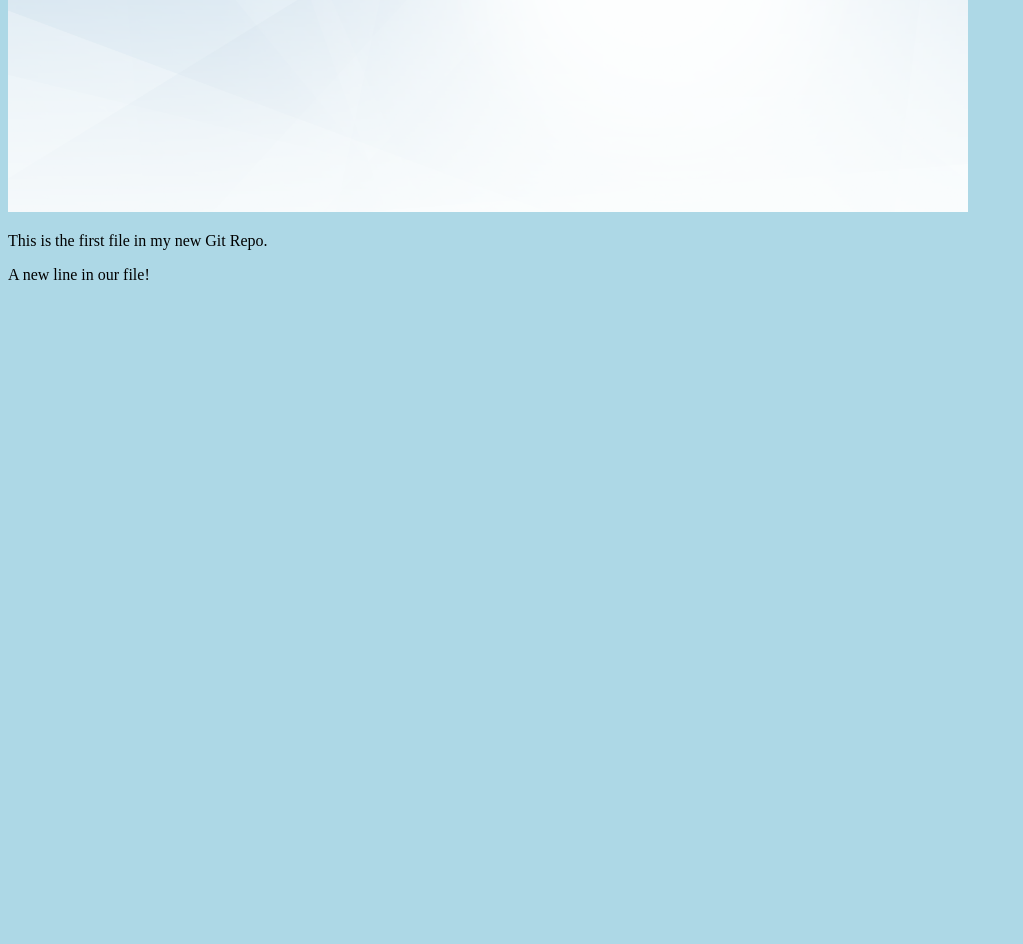
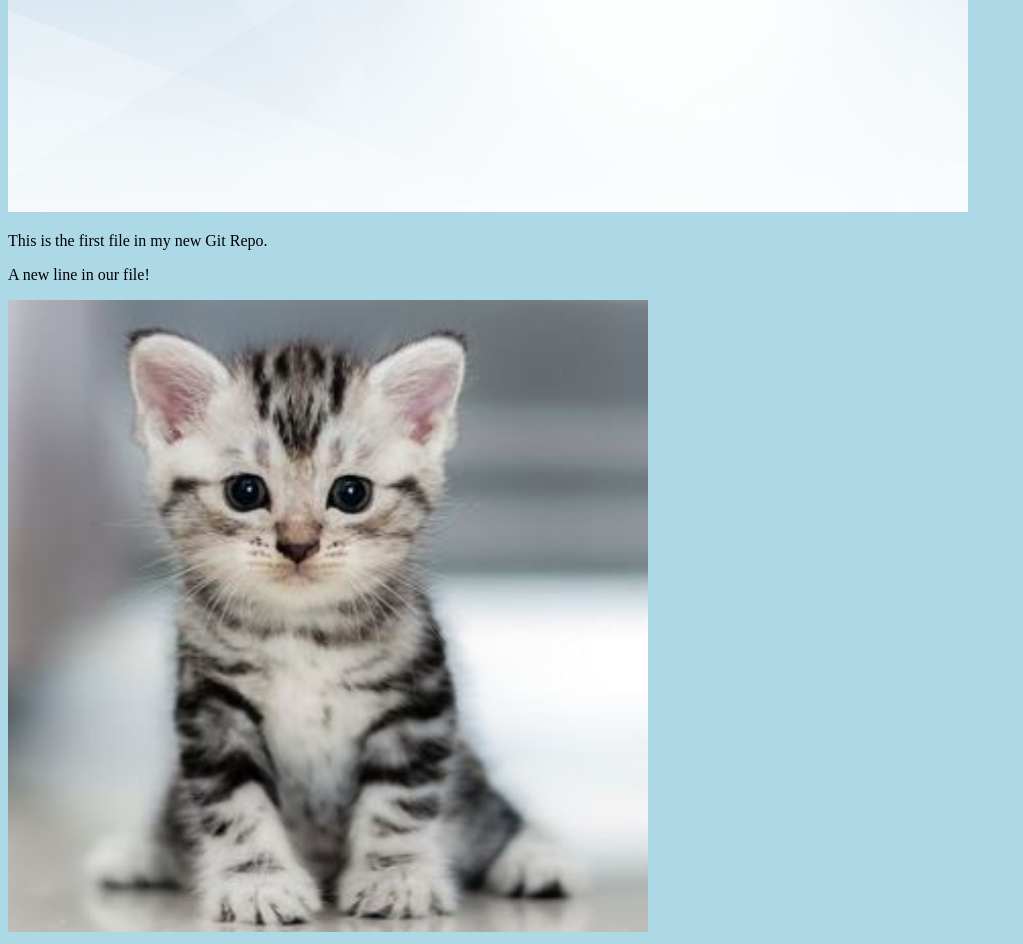
Before and after one commit to TomBrogan/hello-world, a plain HTML site: page index.html in a window 1280 px wide. Shown: the part 562-1506 px from the top of the page, without its empty margins (0-1023 px from the left). Before the commit the page ends 862 px from the top, so only its background shows below. Drawn offline with Linux system fonts and the light colour scheme.

Commit message:
added new image

```diff
--- a/index.html
+++ b/index.html
@@ -11,6 +11,7 @@
 style="width:100%;max-width:960px"></div>
 <p>This is the first file in my new Git Repo.</p>
 <p>A new line in our file!</p>
+<div><img src="big cat.jpg" alt="Hello Git" style="width:100%;max-width:640px"></div>
 
 </body>
 </html>
```
Also changed, not shown: big cat.jpg (added).
